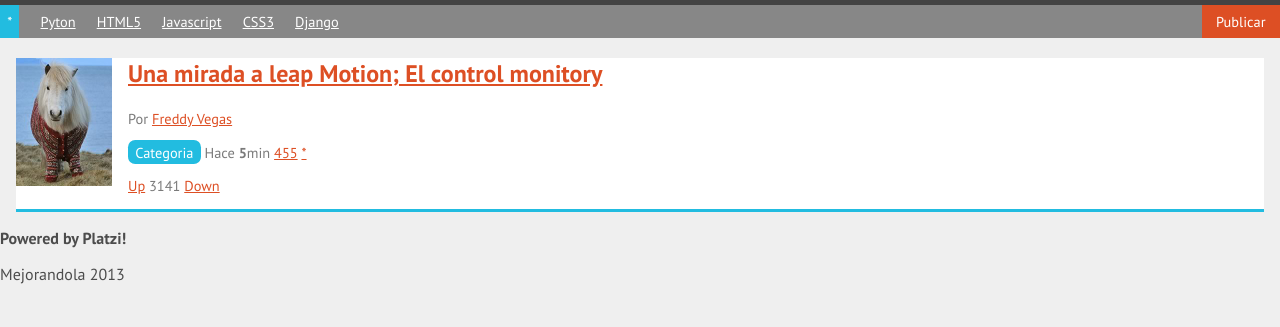
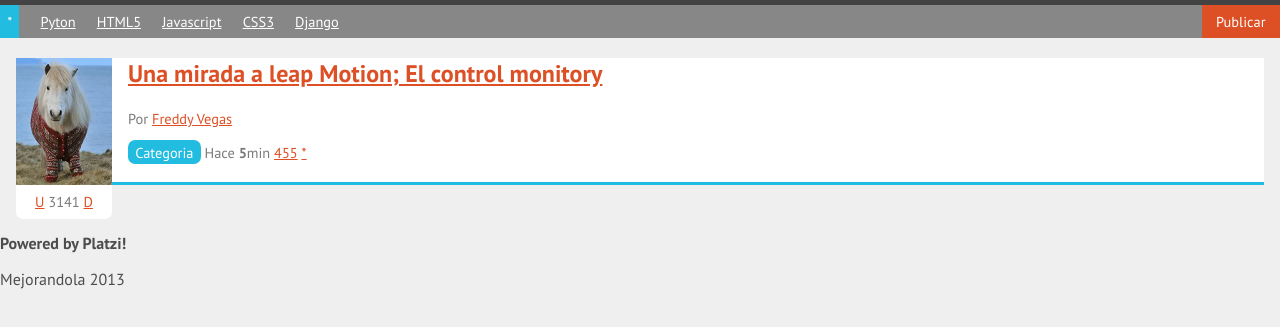
Before and after one commit to venturaarreguin/cursos, a plain HTML site: page index.html in a window 1280 px wide. Shown: the part 95-422 px from the top of the page. Drawn offline with Linux system fonts and the light colour scheme.

Commit message:
Botacion usando position

```diff
--- a/estilos.css
+++ b/estilos.css
@@ -97,6 +97,11 @@ nav #publicar_nav a
 {
 	background: white;
 	border-bottom: 3px #22BCE0 solid;
+	margin-bottom: 3em;
+	min-height: 124px;
+	position: relative;
+
+	position: relative;
 }
 #contenido .item p
 {
@@ -131,3 +136,14 @@ nav #publicar_nav a
 	color: #444;
 	text-decoration: none;
 }
+#contenido .item .votacion
+{
+	background:white;
+	border-radius: 0 0 0.5em 0.5em;
+	margin: 3px 0 0 0;
+	padding: 0.5em 0;
+	position: absolute;
+	text-align: center;
+	top: 100%;
+	width: 96px;
+}
--- a/index.html
+++ b/index.html
@@ -48,10 +48,10 @@
 				<a class="comentarios_item" href="#">455</a>
 				<a class="guardar_item"href="#">*</a>
 			</p>
-			<p>
-				<a class="up" href="#">Up</a>
+			<p class="votacion">
+				<a class="up" href="#">U</a>
 				3141
-				<a class="down" href="#">Down</a>
+				<a class="down" href="#">D</a>
 			</p>
 		</article>
 	</section>
```
